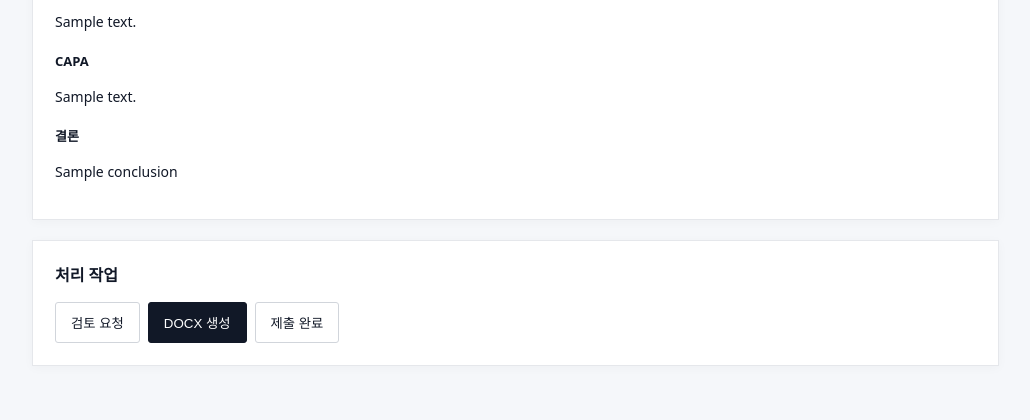
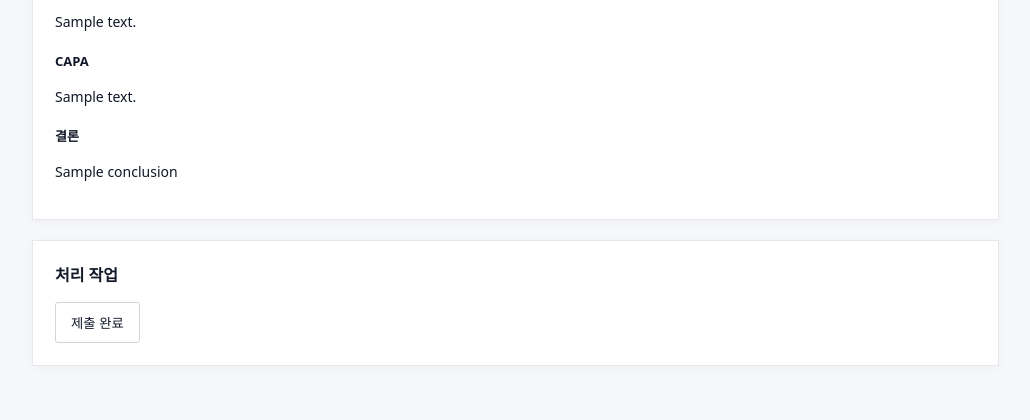
Before and after one commit to junhaj27-jpg/medical_device, a Django app: template templates/reports/detail.html in a window 1280 px wide. Shown: the part 829-1249 px from the top of the page, without its empty margins (247-1277 px from the left). Run offline with Django 5.2, Linux system fonts and the light colour scheme; the template is opened without the code that fills it: most values are stand-ins (such as "Sample title", 1, 10 or a date in 2020).

Commit message:
fix: align report actions with signed workflow

```diff
--- a/templates/reports/detail.html
+++ b/templates/reports/detail.html
@@ -1,14 +1,15 @@
 {% extends 'base.html' %}
 {% block heading %}{{ report.report_number }}{% endblock %}
 {% block content %}
-<div class="detail-head"><div><span class="eyebrow">REGULATORY REPORT</span><h2>{{ report.title }}</h2><span class="badge">{{ report.get_report_status_display }}</span> <span>v{{ report.document_version }}</span></div>{% if user.role != 'STAFF' %}<a class="button" href="{% url 'reports:edit' report.pk %}">수정</a>{% endif %}</div>
+<div class="detail-head"><div><span class="eyebrow">REGULATORY REPORT</span><h2>{{ report.title }}</h2><span class="badge">{{ report.get_report_status_display }}</span> <span>v{{ report.document_version }}</span></div>{% if user.role != 'STAFF' and report.report_status != 'SUBMITTED' %}<a class="button" href="{% url 'reports:edit' report.pk %}">수정</a>{% endif %}</div>
 <div class="notice">본 시스템은 규제 판단을 자동 결정하지 않습니다. 제출 전 담당자 검토와 승인이 필요합니다.</div>
 <div class="grid"><article><h2>기본정보</h2><dl><dt>연결 이상사례</dt><dd><a href="{% url 'event_detail' report.adverse_event.pk %}">{{ report.adverse_event.event_number }}</a></dd><dt>규제기관</dt><dd>{{ report.regulatory_authority }}</dd><dt>제출기한</dt><dd>{{ report.submission_due_date|default:'미설정' }}</dd><dt>제출일</dt><dd>{{ report.submitted_at|default:'미제출' }}</dd></dl></article><article><h2>승인 정보</h2><dl><dt>작성자</dt><dd>{{ report.created_by }}</dd><dt>검토자</dt><dd>{{ report.reviewed_by|default:'-' }}</dd><dt>승인자</dt><dd>{{ report.approved_by|default:'-' }}</dd></dl></article></div>
 <article><h2>보고 내용</h2><h3>의료기기</h3><p class="preline">{{ report.device_information }}</p><h3>이상사례</h3><p class="preline">{{ report.event_summary }}</p><h3>조사 / 근본 원인</h3><p>{{ report.investigation_summary|default:'미입력' }}</p><p>{{ report.root_cause_summary|default:'미입력' }}</p><h3>CAPA</h3><p class="preline">{{ report.capa_summary|default:'미입력' }}</p><h3>결론</h3><p>{{ report.conclusion|default:'미입력' }}</p></article>
 <article><h2>처리 작업</h2><div class="action-row">
-{% if user.role != 'STAFF' %}<form method="post" action="{% url 'reports:action' report.pk 'review' %}">{% csrf_token %}<button>검토 요청</button></form>{% endif %}
-{% if user.role == 'ADMIN' %}<form method="post" action="{% url 'reports:action' report.pk 'approve' %}">{% csrf_token %}<p><b>서명 의미:</b> 표시된 보고서 내용을 검토했으며 승인 권한으로 승인합니다.</p><label>승인 사유/의견 <input name="reason" required></label><label>현재 비밀번호 <input type="password" name="password" autocomplete="current-password" required></label><label><input type="checkbox" required> 승인 의미를 확인했습니다.</label><button>재인증 후 승인</button></form>{% endif %}
-{% if user.role != 'STAFF' %}<form method="post" action="{% url 'reports:action' report.pk 'generate' %}">{% csrf_token %}<button class="primary">DOCX 생성</button></form><form method="post" action="{% url 'reports:action' report.pk 'submit' %}">{% csrf_token %}<button>제출 완료</button></form>{% endif %}
+{% if user.role != 'STAFF' and report.report_status == 'DRAFT' or user.role != 'STAFF' and report.report_status == 'REJECTED' %}<form method="post" action="{% url 'reports:action' report.pk 'review' %}">{% csrf_token %}<button>검토 요청</button></form>{% endif %}
+{% if user.role != 'STAFF' and report.report_status == 'REVIEW_PENDING' %}<form method="post" action="{% url 'reports:action' report.pk 'generate' %}">{% csrf_token %}<button class="primary">승인용 DOCX 생성</button></form>{% endif %}
+{% if user.role == 'ADMIN' and report.report_status == 'GENERATED' %}<form method="post" action="{% url 'reports:action' report.pk 'approve' %}">{% csrf_token %}<p><b>서명 의미:</b> 생성된 보고서 내용을 검토했으며 승인 권한으로 승인합니다.</p><label>승인 사유/의견 <input name="reason" required></label><label>현재 비밀번호 <input type="password" name="password" autocomplete="current-password" required></label><label><input type="checkbox" required> 승인 의미를 확인했습니다.</label><button>재인증 후 승인</button></form>{% endif %}
+{% if user.role != 'STAFF' and report.report_status == 'APPROVED' %}<form method="post" action="{% url 'reports:action' report.pk 'submit' %}">{% csrf_token %}<button>제출 완료</button></form>{% endif %}
 {% if report.document_file %}<a class="button" href="{% url 'reports:download' report.pk %}">다운로드</a>{% endif %}
 </div></article>
 {% endblock %}
```
